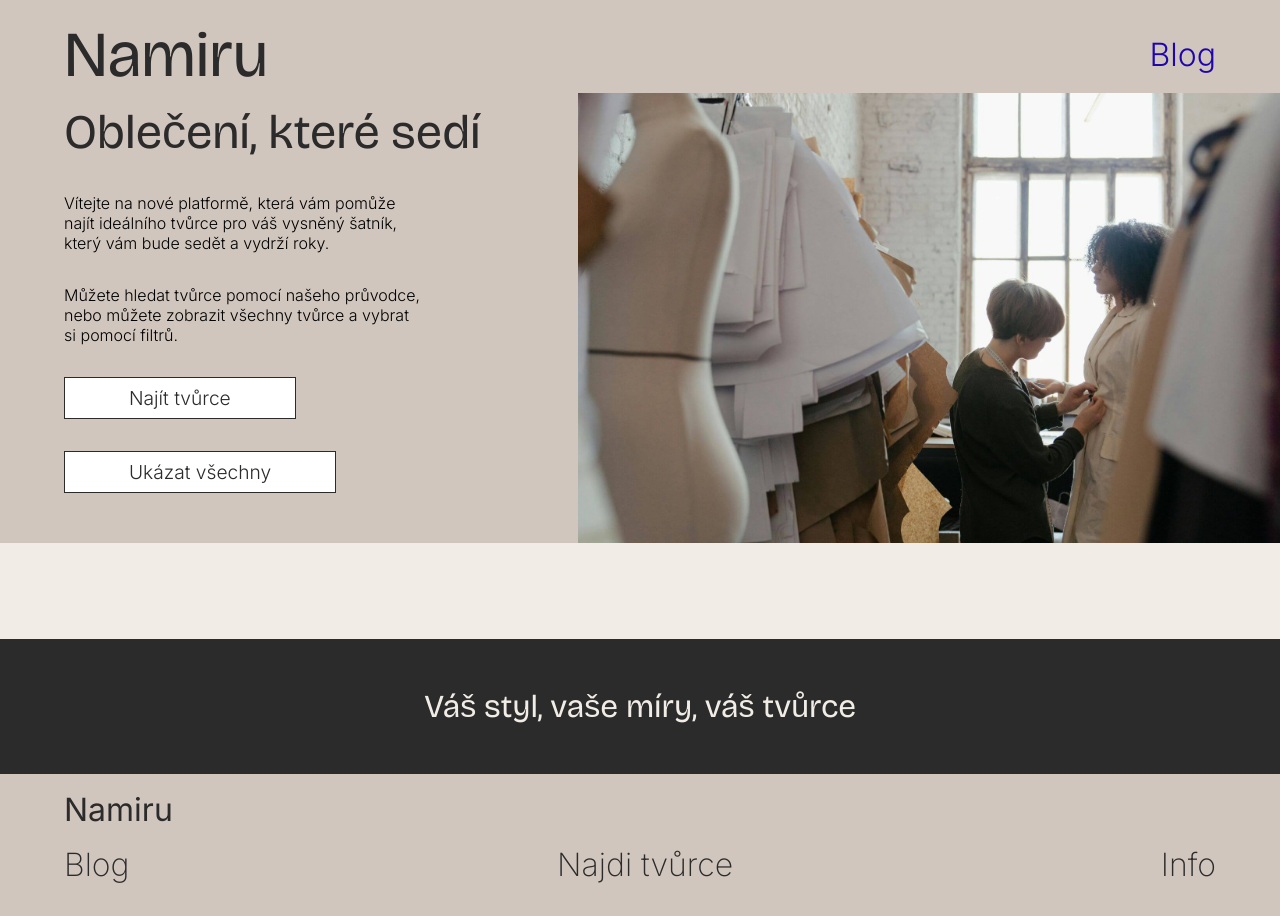
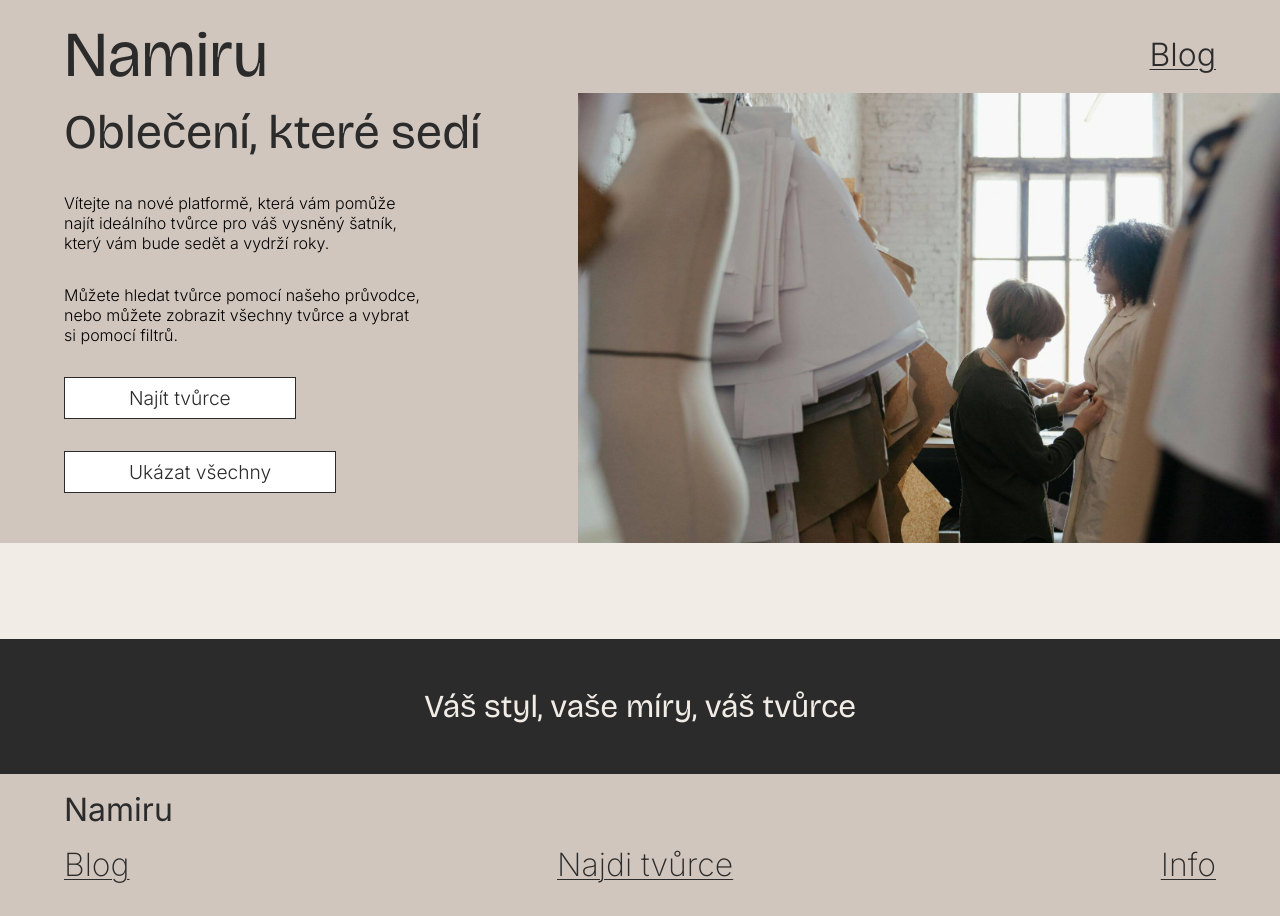
Before and after one commit to han-fris/namiru-app, a React (Vite) app: page / in a window 1280 px wide. Built offline with nearby package versions, Linux system fonts and the light colour scheme; no server answers.

Commit message:
link styling modification for better accesibility

```diff
--- a/src/components/shared/Button.css
+++ b/src/components/shared/Button.css
@@ -9,4 +9,21 @@
   padding: 0.5rem 4rem;
   cursor: pointer;
   text-decoration: none;
+  transition: all 0.2s ease;
 }
+
+
+.btn:hover {
+  box-shadow: 0 2px 6px rgba(0, 0, 0, 0.1);
+  transform: translateY(-2px);
+  background: #f5f5f5;
+  text-decoration: underline;
+  text-decoration-color: rgba(0, 0, 0, 0.3);
+}
+
+.btn:focus-visible {
+  outline: none;
+  box-shadow: 0 0 0 3px rgba(0, 0, 0, 0.2);
+  text-decoration: underline;
+  text-decoration-color: rgba(0, 0, 0, 0.3);
+}
--- a/src/components/shared/Footer.css
+++ b/src/components/shared/Footer.css
@@ -6,7 +6,6 @@ footer {
     display: flex;
     justify-content: space-between;
     width: 100%;
-    text-decoration: none;
   }
 
   a {
@@ -19,12 +18,6 @@ footer {
   font-weight: 400;
 }
 
-.navigation-main:hover,
-.navigation-main:focus,
-.navigation-item:hover,
-.navigation-item:focus {
-  text-decoration: underline;
-}
 
 .navigation-lower {
   margin: 1rem 0;
--- a/src/components/shared/Header.css
+++ b/src/components/shared/Header.css
@@ -1,10 +1,17 @@
 .navigation-item {
-  text-decoration: none;
+  text-underline-offset: 3px;
+  text-decoration-thickness: 1px;
+  transition: transform 0.2s ease;
 }
 
 .navigation-item:hover,
 .navigation-item:focus {
-  text-decoration: underline;
+  text-shadow: 0 0 2px rgba(0, 0, 0, 0.2);
+  transform: translateY(-1px);
+}
+
+a {
+  color: var(--dark);
 }
 
 @media (min-width: 800px) {
```
